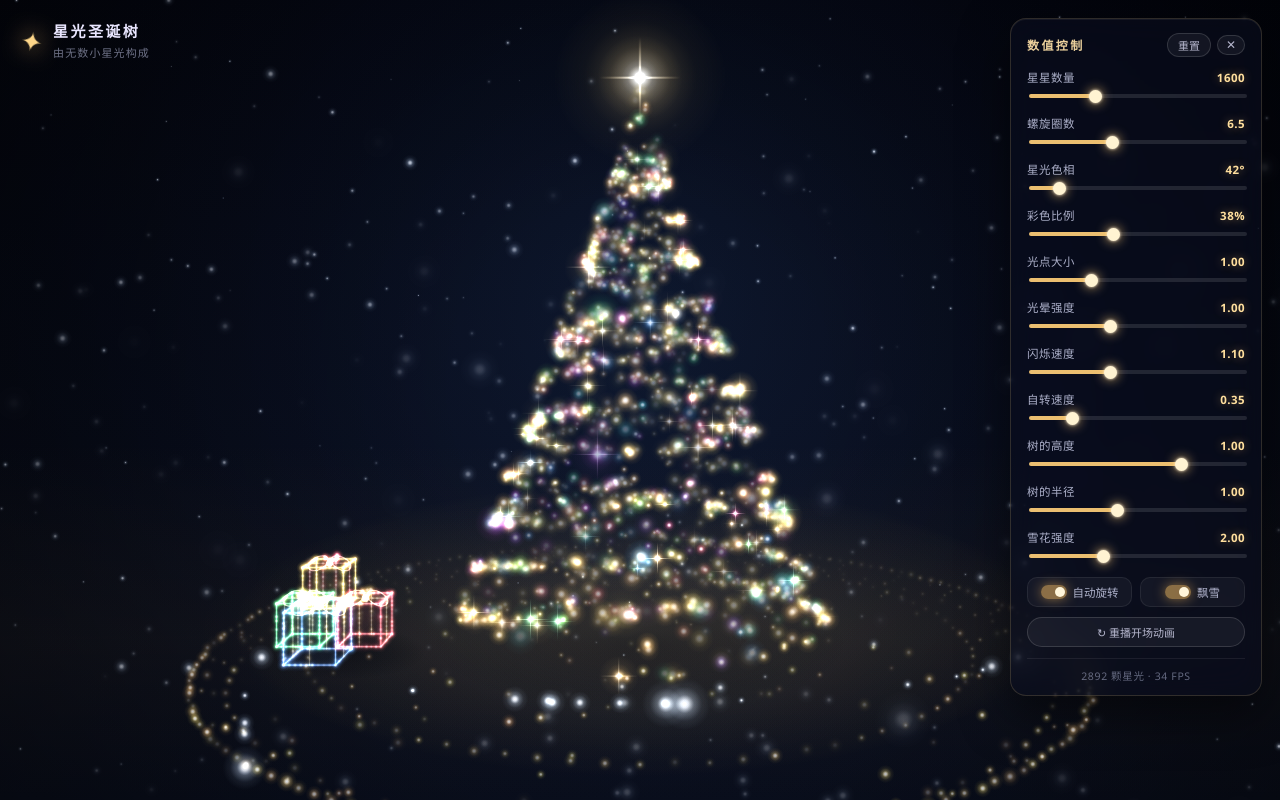
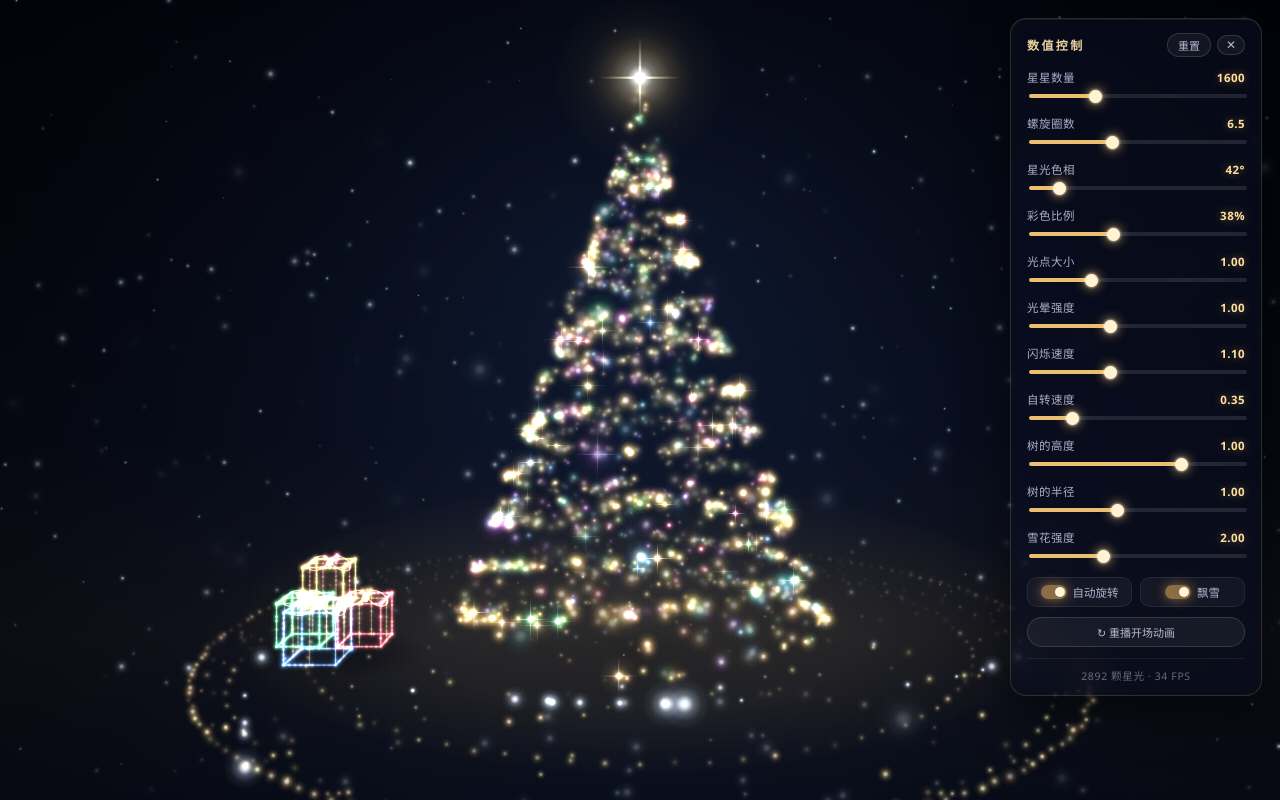
Before and after one commit to 5869SD/5869sd.github.io, a plain HTML site: page index.html in a window 1280 px wide. Drawn offline with Linux system fonts and the light colour scheme; animation ran at ten frames a second.

Commit message:
Remove brand section from index.html
Removed brand section with title and description.

```diff
--- a/index.html
+++ b/index.html
@@ -201,14 +201,6 @@
 </head>
 <body>
 <canvas id="scene"></canvas>
-
-<div class="brand">
-  <span class="brand-star">✦</span>
-  <div>
-    <h1>星光圣诞树</h1>
-    <p>由无数小星光构成</p>
-  </div>
-</div>
 
 <button id="toggle" class="toggle" title="显示 / 隐藏控制面板">⚙</button>
 
```
